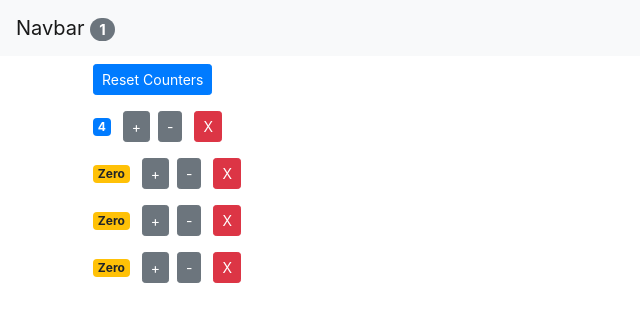
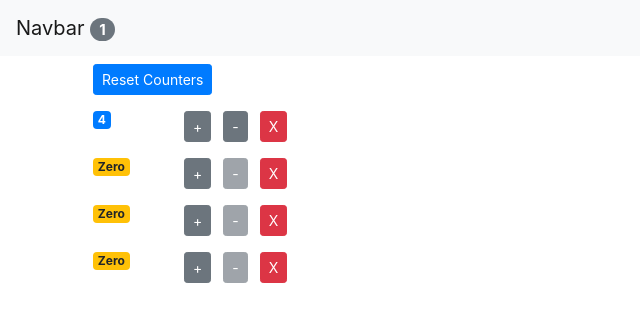
Before and after one commit to Hunain-Khalid/genLearning, a React (Create React App) app in the folder reactPractice/simple-buttons/: page / in a window 1280 px wide. Shown: the top 322 px of the page, without its empty margins (0-640 px from the left). Built offline with nearby package versions, Linux system fonts and the light colour scheme.

Commit message:
created new decrement button properly on first attempt, now on like component, on the second try

```diff
--- a/reactPractice/simple-buttons/src/App.js
+++ b/reactPractice/simple-buttons/src/App.js
@@ -11,8 +11,12 @@
       { id: 2, value: 0 },
       { id: 3, value: 0 },
       { id: 4, value: 0 }
-    ]
+    ],
+    heart: [{ id: 5, value: false }]
   };
+
+  //remember we are bubbling up from counter components,
+  //into the main file, in this case App.js
 
   //create a constructor for implementing
   //the initial variables
--- a/reactPractice/simple-buttons/src/components/counter.jsx
+++ b/reactPractice/simple-buttons/src/components/counter.jsx
@@ -59,8 +59,11 @@
     // this.handleIncrement == reference to method not method itself
     console.log("Counter - Rendered");
     return (
-      <div>
+      <div className="row">
+        <div className="col-1">
           <span className={this.getBadgeClasses()}>{this.formatCount()}</span>
+        </div>
+        <div className="col">
           <button
             onClick={() => this.props.onIncrement(this.props.counter)}
             className="btn btn-secondary btn-sm m-1"
@@ -69,16 +72,18 @@
           </button>
           <button
             onClick={() => this.props.onDecrement(this.props.counter)}
-          className="btn btn-secondary btn-sm m-1"
+            className="btn btn-secondary btn-sm m-2"
+            disabled={this.props.counter.value === 0 ? "disabled" : ""}
           >
             -
           </button>
           <button
             onClick={() => this.props.onDelete(this.props.counter.id)}
-          className="btn btn-danger btn-sm m-2"
+            className="btn btn-danger btn-sm m-1 "
           >
             X
           </button>
+        </div>
       </div>
     );
     // div to react fragment
@@ -100,12 +105,13 @@
     return classes;
   }
 
+  /*
   getButtonDisplay() {
     const { value } = this.props.counter;
     if (value <= 0) {
       return;
     }
-  }
+  }*/
 
   // needed to embedded expressions
   formatCount() {
--- a/reactPractice/simple-buttons/src/components/counters.jsx
+++ b/reactPractice/simple-buttons/src/components/counters.jsx
@@ -12,6 +12,7 @@
       counters,
       onDelete,
       onIncrement,
+      onLike,
       onDecrement
     } = this.props;
     return (
@@ -25,6 +26,7 @@
             onDelete={onDelete}
             onIncrement={onIncrement}
             onDecrement={onDecrement}
+            onLike={onLike}
             counter={counter}
           />
         ))}
```
Lines whose indentation alone changed are shown as unchanged.
